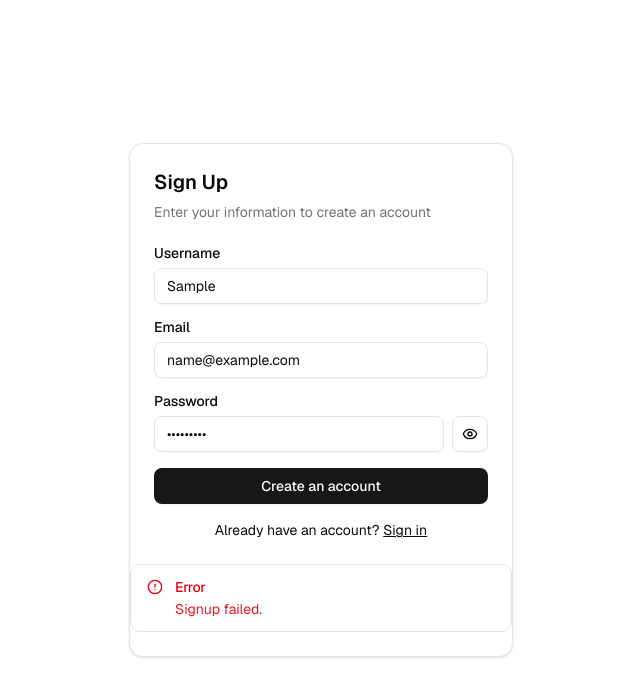
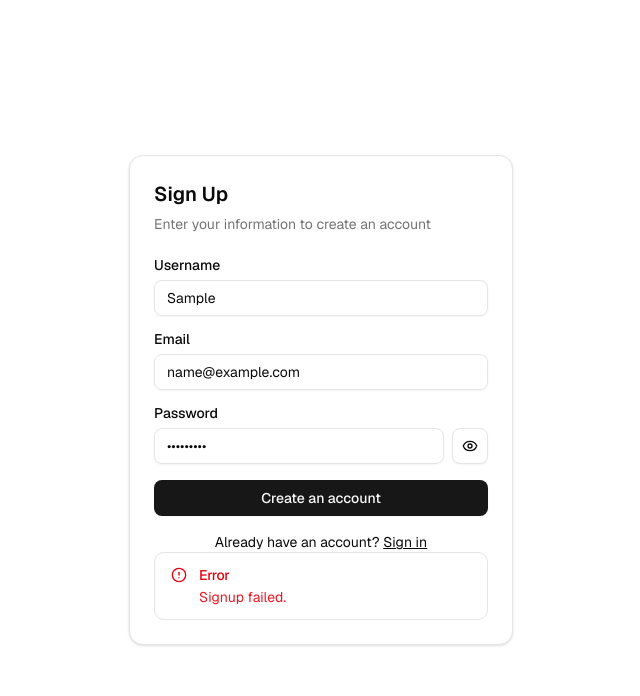
Before and after one commit to anuragxone/minima.git-vue, a Vue app: page /signup in a window 1280 px wide. Both pictures are taken after typing "Sample", "name@example.com", "Sample123" into the empty fields and a click on the button "Create an account". Shown: the top 696 px of the page, without its empty margins (319-959 px from the left). Built offline with nearby package versions, Linux system fonts and the light colour scheme; no server answers.

Commit message:
fix: minor

```diff
--- a/src/components/SignupForm.vue
+++ b/src/components/SignupForm.vue
@@ -116,13 +116,13 @@ const registerUser = async (payload: UserRequest) => {
           Already have an account?
           <RouterLink :to="{ name: 'signin' }" class="underline"> Sign in </RouterLink>
         </div>
+        <div v-if="error">
+          <SignupFailedAlert />
+        </div>
+        <div v-else-if="responseData">
+          <SignupSuccessfulAlert />
+        </div>
       </CardContent>
-      <div v-if="error">
-        <SignupFailedAlert />
-      </div>
-      <div v-else-if="responseData">
-        <SignupSuccessfulAlert />
-      </div>
     </Card>
   </form>
 </template>
```
Also changed, not shown: .pnp.cjs.
